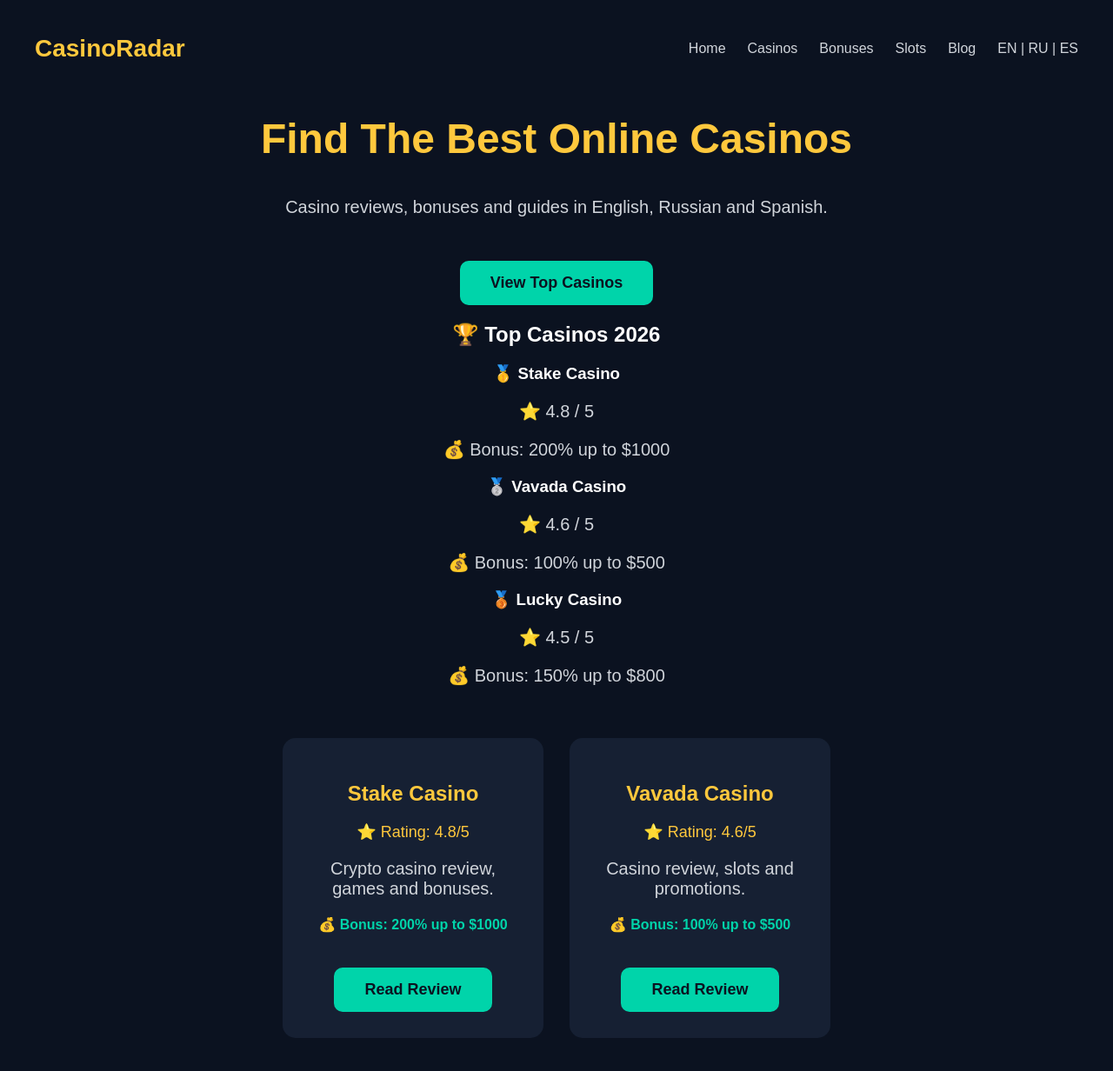
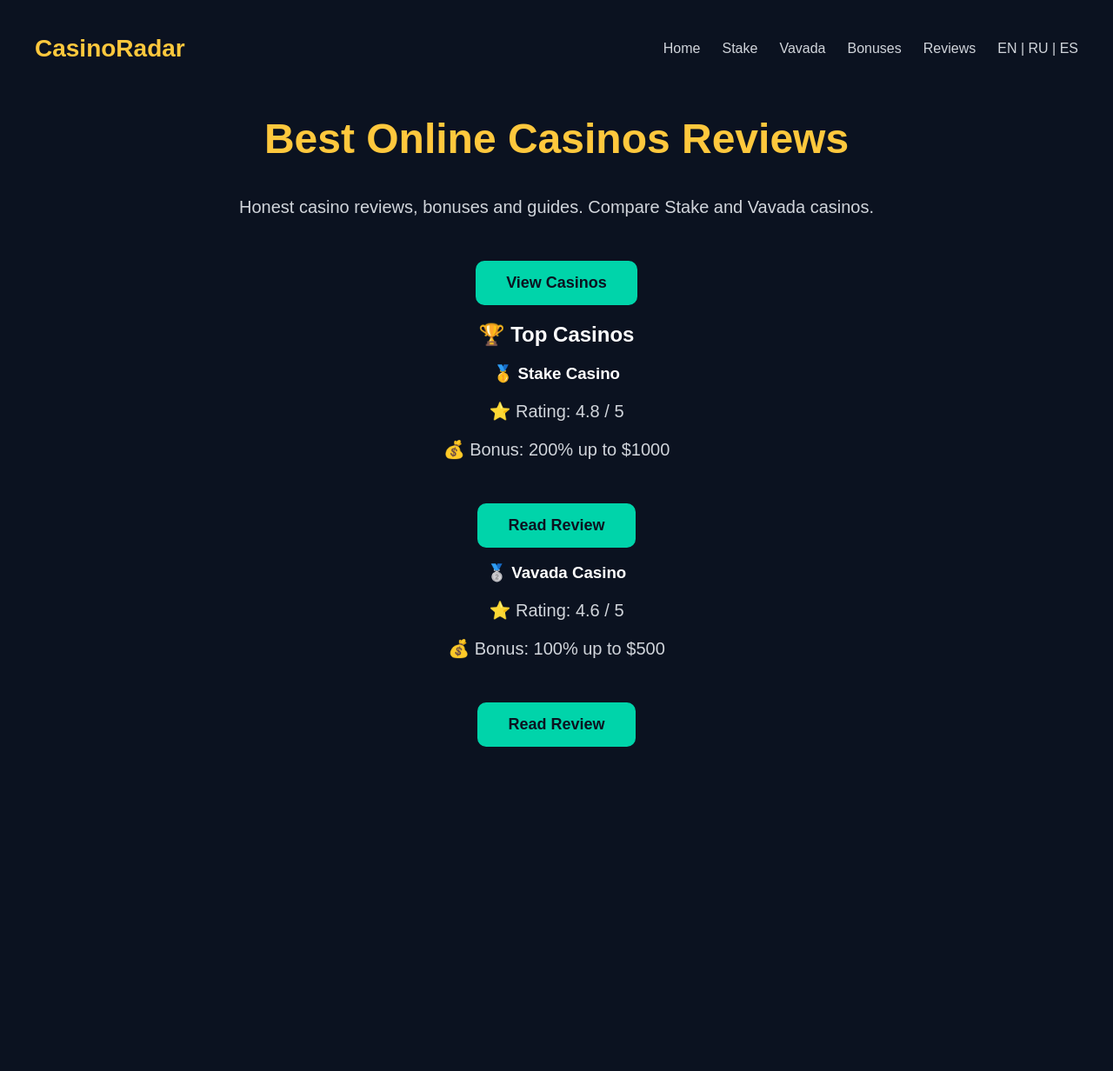
Before and after one commit to Radargaming/Casinoradar, a Next.js app: page / in a window 1280 px wide. Shown: the whole page at 87% size. After the commit the page ends 899 px from the top, so only its background shows below. Built offline with nearby package versions, Linux system fonts and the light colour scheme.

Commit message:
Update page.js

```diff
--- a/app/page.js
+++ b/app/page.js
@@ -9,10 +9,10 @@
 
         <div className="menu">
           <span>Home</span>
-          <span>Casinos</span>
+          <span>Stake</span>
+          <span>Vavada</span>
           <span>Bonuses</span>
-          <span>Slots</span>
-          <span>Blog</span>
+          <span>Reviews</span>
           <span>EN | RU | ES</span>
         </div>
       </nav>
@@ -21,16 +21,16 @@
       <section className="hero">
 
         <h1>
-          Find The Best Online Casinos
+          Best Online Casinos Reviews
         </h1>
 
         <p>
-          Casino reviews, bonuses and guides in English,
-          Russian and Spanish.
+          Honest casino reviews, bonuses and guides.
+          Compare Stake and Vavada casinos.
         </p>
 
         <button>
-          View Top Casinos
+          View Casinos
         </button>
 
       </section>
@@ -39,57 +39,26 @@
       <section className="top-casinos">
 
         <h2>
-          🏆 Top Casinos 2026
+          🏆 Top Casinos
         </h2>
 
 
         <div className="ranking">
 
-          <div className="rank-card">
-            <h3>🥇 Stake Casino</h3>
-            <p>⭐ 4.8 / 5</p>
-            <p>💰 Bonus: 200% up to $1000</p>
-          </div>
-
 
           <div className="rank-card">
-            <h3>🥈 Vavada Casino</h3>
-            <p>⭐ 4.6 / 5</p>
-            <p>💰 Bonus: 100% up to $500</p>
-          </div>
 
-
-          <div className="rank-card">
-            <h3>🥉 Lucky Casino</h3>
-            <p>⭐ 4.5 / 5</p>
-            <p>💰 Bonus: 150% up to $800</p>
-          </div>
-
-        </div>
-
-      </section>
-
-
-      <section className="cards">
-
-
-        <div className="card">
-
-          <h2>
-            Stake Casino
-          </h2>
-
-          <div className="rating">
-            ⭐ Rating: 4.8/5
-          </div>
+            <h3>
+              🥇 Stake Casino
+            </h3>
 
             <p>
-            Crypto casino review, games and bonuses.
+              ⭐ Rating: 4.8 / 5
             </p>
 
-          <strong>
+            <p>
               💰 Bonus: 200% up to $1000
-          </strong>
+            </p>
 
             <button>
               Read Review
@@ -99,23 +68,19 @@
 
 
 
-        <div className="card">
+          <div className="rank-card">
 
-          <h2>
-            Vavada Casino
-          </h2>
-
-          <div className="rating">
-            ⭐ Rating: 4.6/5
-          </div>
+            <h3>
+              🥈 Vavada Casino
+            </h3>
 
             <p>
-            Casino review, slots and promotions.
+              ⭐ Rating: 4.6 / 5
             </p>
 
-          <strong>
+            <p>
               💰 Bonus: 100% up to $500
-          </strong>
+            </p>
 
             <button>
               Read Review
@@ -124,6 +89,8 @@
           </div>
 
 
+        </div>
+
       </section>
 
 
```
Lines whose indentation alone changed are shown as unchanged.
